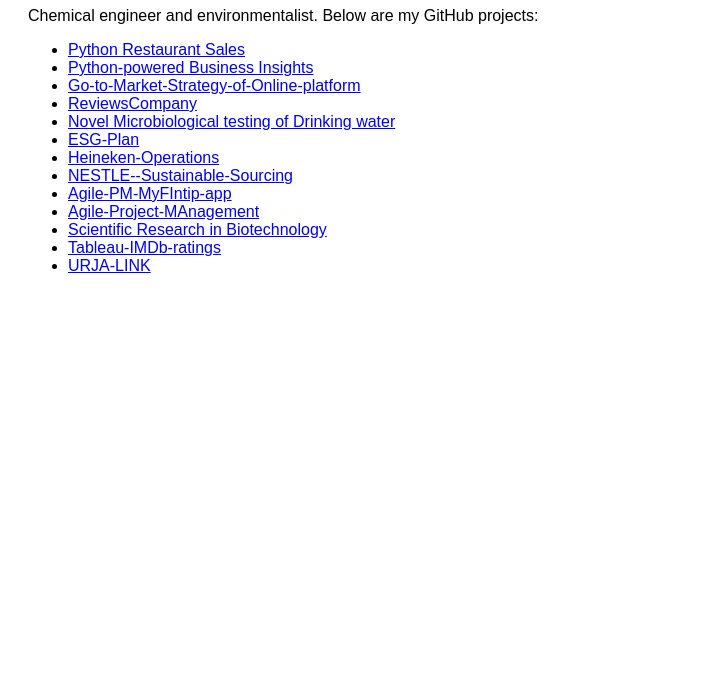
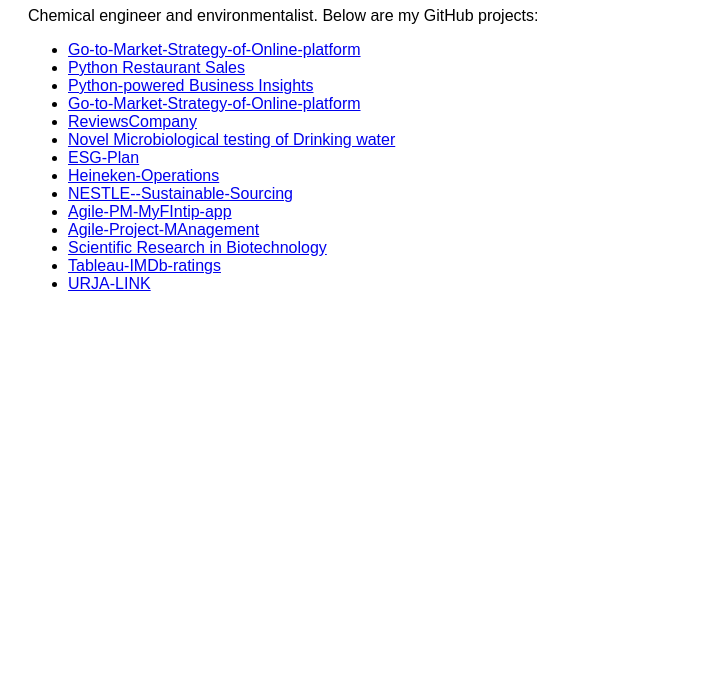
Before and after one commit to Arunima-Bollampally/Arunima-Bollampally, a plain HTML site: page index.html in a window 1280 px wide. Shown: the part 101-800 px from the top of the page, without its empty margins (0-728 px from the left). Drawn offline with Linux system fonts and the light colour scheme.

Commit message:
Update index.html

```diff
--- a/index.html
+++ b/index.html
@@ -11,6 +11,7 @@
   <h1>Welcome to Arunima Bollampally's Projects</h1>
   <p>Chemical engineer and environmentalist. Below are my GitHub projects:</p>
   <ul>
+     <li><a href="https://github.com/Arunima-Bollampally/Go-to-Market-Strategy-of-Online-platform">Go-to-Market-Strategy-of-Online-platform</a></li>
     <li><a href="https://github.com/Arunima-Bollampally/Python-Restaurant-sales">Python Restaurant Sales</a></li>
     <li><a href="https://github.com/Arunima-Bollampally/Python-powered-Business-Insights">Python-powered Business Insights</a></li>
     <li><a href="https://github.com/Arunima-Bollampally/Go-to-Market-Strategy-of-Online-platform">Go-to-Market-Strategy-of-Online-platform</a></li>
```
